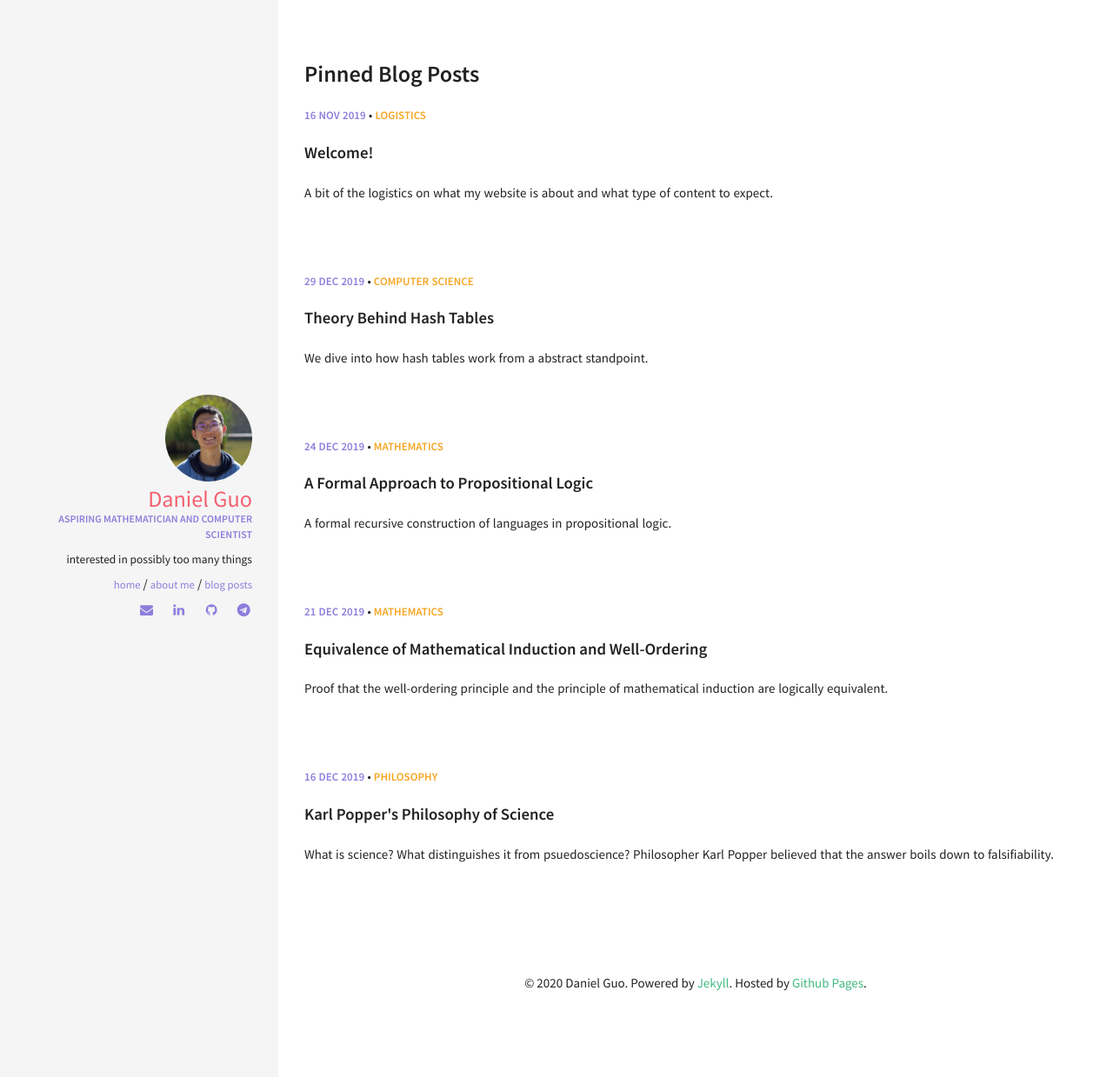
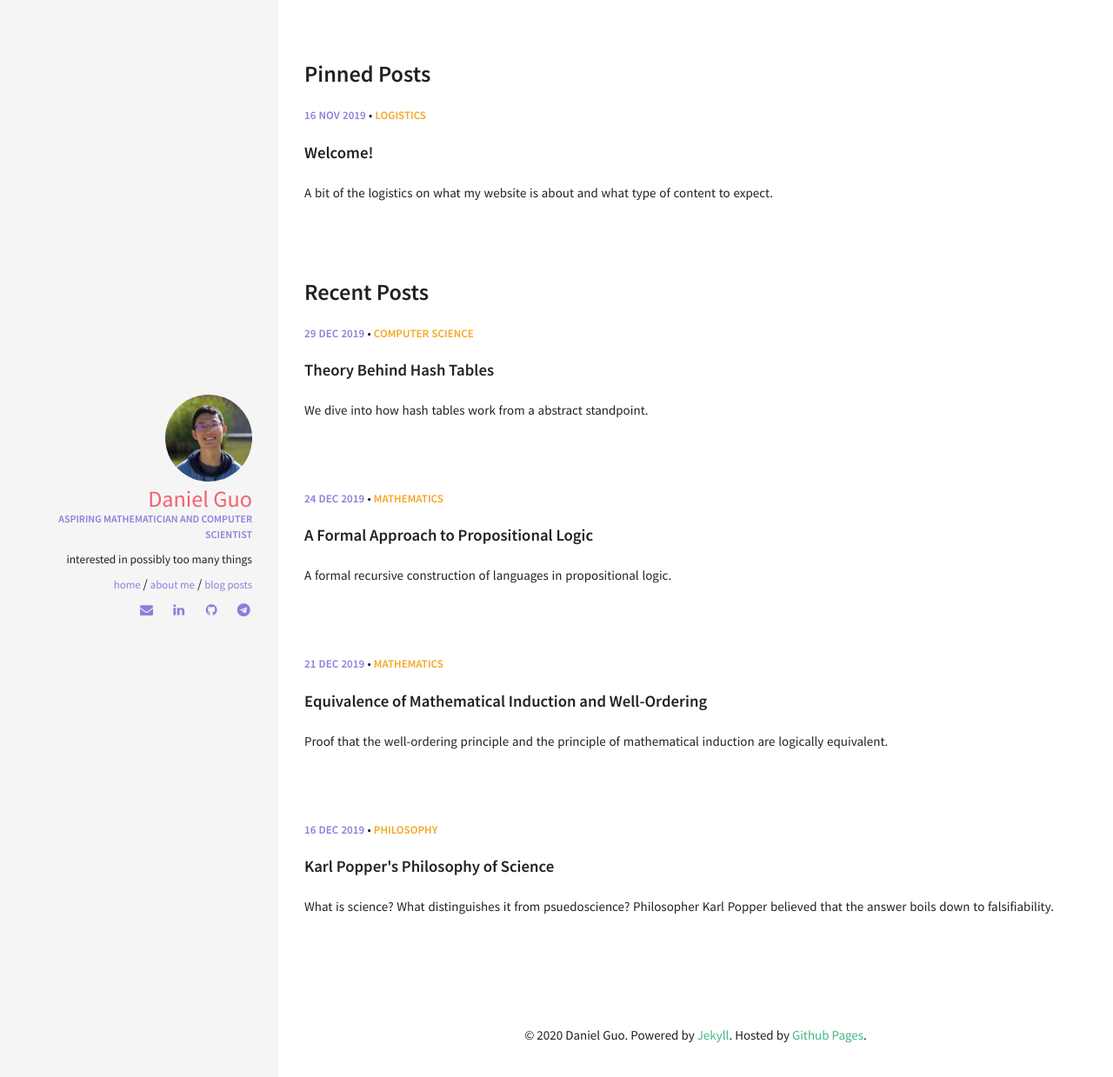
Before and after one commit to d-guo/danielguo.dev_old, a Jekyll site: the page built from index.html, in a window 1280 px wide. Shown: the top 1239 px of the page at 87% size. Built offline with Jekyll 4.4.1, drawn with Linux system fonts in a browser that asks for light colours.

Commit message:
distinguish pinned and recent

```diff
--- a/_layouts/post_listing.html
+++ b/_layouts/post_listing.html
@@ -1,7 +1,7 @@
 ---
 layout: default
 ---
-<h2>Pinned Blog Posts</h2>
+<h2>Pinned Posts</h2>
 
 {% for post in site.posts %}
 {% if post.priority %}
@@ -63,7 +63,7 @@ layout: default
 </section>
 {% endif %}
 {% endfor %}
-
+<h2>Recent Posts</h2>
 
 {% for post in site.posts %}
 {% if post.priority %}
```
